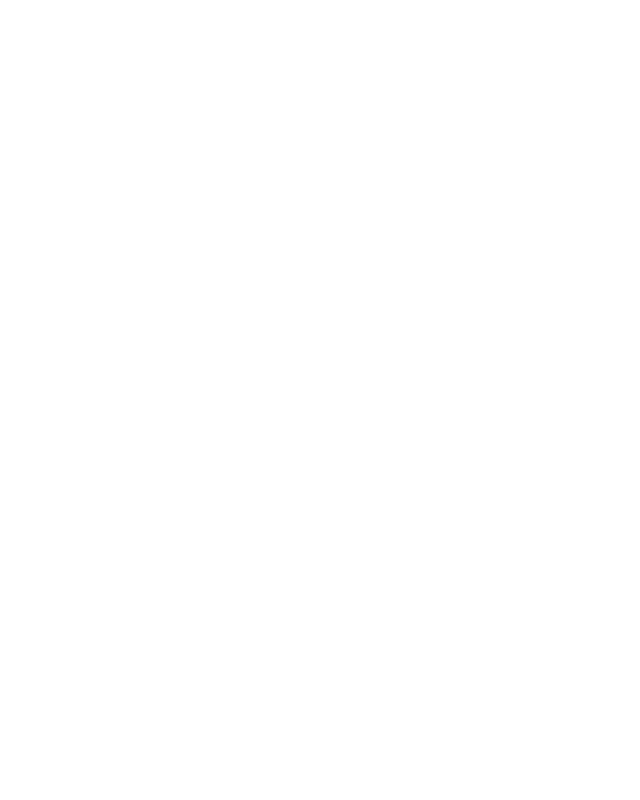
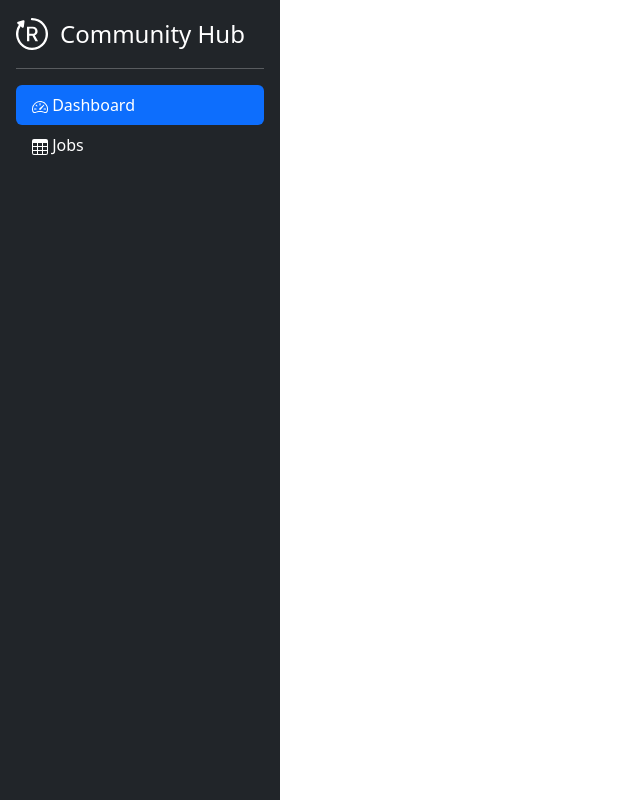
Before and after one commit to FritzBlignaut/community-hub, an Angular app: page /dashboard in a window 1280 px wide. Before the commit this address led to /. Shown: the whole page, without its empty margins (0-640 px from the left). Built offline with nearby package versions, Linux system fonts and the light colour scheme.

Commit message:
Created dashboard

```diff
--- a/src/app/app.routes.ts
+++ b/src/app/app.routes.ts
@@ -4,4 +4,5 @@
     {path: '', redirectTo: 'home', pathMatch: 'full'},
     {path: 'home', loadComponent: () => import('./home/home.component').then(m => m.HomeComponent)},
     {path: 'login', loadComponent: () => import('./login/login.component').then(m => m.LoginComponent)},
+    {path: 'dashboard', loadComponent: () => import('./dashboard/dashboard.component').then(m => m.DashboardComponent)},
 ];
--- /dev/null
+++ b/src/app/dashboard/dashboard.component.html
@@ -0,0 +1,29 @@
+<div class="d-flex flex-column flex-shrink-0 p-3 text-bg-dark sidebar" style="width: 280px;">
+    <a href="/" class="d-flex align-items-center mb-3 mb-md-0 me-md-auto text-white text-decoration-none">
+        <svg xmlns="http://www.w3.org/2000/svg" width="32" height="32" fill="currentColor" class="bi bi-bootstrap-reboot" viewBox="0 0 16 16">
+            <path d="M1.161 8a6.84 6.84 0 1 0 6.842-6.84.58.58 0 1 1 0-1.16 8 8 0 1 1-6.556 3.412l-.663-.577a.58.58 0 0 1 .227-.997l2.52-.69a.58.58 0 0 1 .728.633l-.332 2.592a.58.58 0 0 1-.956.364l-.643-.56A6.8 6.8 0 0 0 1.16 8z"/>
+            <path d="M6.641 11.671V8.843h1.57l1.498 2.828h1.314L9.377 8.665c.897-.3 1.427-1.106 1.427-2.1 0-1.37-.943-2.246-2.456-2.246H5.5v7.352zm0-3.75V5.277h1.57c.881 0 1.416.499 1.416 1.32 0 .84-.504 1.324-1.386 1.324z"/>
+        </svg>
+      <span class="fs-4" style="padding-left: 0.5em;">Community Hub</span>
+    </a>
+    <hr>
+    <ul class="nav nav-pills flex-column mb-auto">
+      <li>
+        <a href="#" class="nav-link text-white active">
+            <svg xmlns="http://www.w3.org/2000/svg" width="16" height="16" fill="currentColor" class="bi bi-speedometer2" viewBox="0 0 16 16">
+                <path d="M8 4a.5.5 0 0 1 .5.5V6a.5.5 0 0 1-1 0V4.5A.5.5 0 0 1 8 4M3.732 5.732a.5.5 0 0 1 .707 0l.915.914a.5.5 0 1 1-.708.708l-.914-.915a.5.5 0 0 1 0-.707M2 10a.5.5 0 0 1 .5-.5h1.586a.5.5 0 0 1 0 1H2.5A.5.5 0 0 1 2 10m9.5 0a.5.5 0 0 1 .5-.5h1.5a.5.5 0 0 1 0 1H12a.5.5 0 0 1-.5-.5m.754-4.246a.39.39 0 0 0-.527-.02L7.547 9.31a.91.91 0 1 0 1.302 1.258l3.434-4.297a.39.39 0 0 0-.029-.518z"/>
+                <path fill-rule="evenodd" d="M0 10a8 8 0 1 1 15.547 2.661c-.442 1.253-1.845 1.602-2.932 1.25C11.309 13.488 9.475 13 8 13c-1.474 0-3.31.488-4.615.911-1.087.352-2.49.003-2.932-1.25A8 8 0 0 1 0 10m8-7a7 7 0 0 0-6.603 9.329c.203.575.923.876 1.68.63C4.397 12.533 6.358 12 8 12s3.604.532 4.923.96c.757.245 1.477-.056 1.68-.631A7 7 0 0 0 8 3"/>
+              </svg>
+          Dashboard
+        </a>
+      </li>
+      <li>
+        <a href="#" class="nav-link text-white">
+            <svg xmlns="http://www.w3.org/2000/svg" width="16" height="16" fill="currentColor" class="bi bi-table" viewBox="0 0 16 16">
+                <path d="M0 2a2 2 0 0 1 2-2h12a2 2 0 0 1 2 2v12a2 2 0 0 1-2 2H2a2 2 0 0 1-2-2zm15 2h-4v3h4zm0 4h-4v3h4zm0 4h-4v3h3a1 1 0 0 0 1-1zm-5 3v-3H6v3zm-5 0v-3H1v2a1 1 0 0 0 1 1zm-4-4h4V8H1zm0-4h4V4H1zm5-3v3h4V4zm4 4H6v3h4z"/>
+              </svg>
+          Jobs
+        </a>
+      </li>
+    </ul>
+  </div>
--- /dev/null
+++ b/src/app/dashboard/dashboard.component.scss
@@ -0,0 +1,7 @@
+html, body {
+    height: 100%;
+}
+.sidebar {
+    min-height: 100vh; /* Updated CSS */
+    background-color: #f8f9fa;
+}
```
Also changed, not shown: src/app/dashboard/dashboard.component.ts (added, +12 -0 lines), 1 other file (tests, documents, lock files or other folders).
